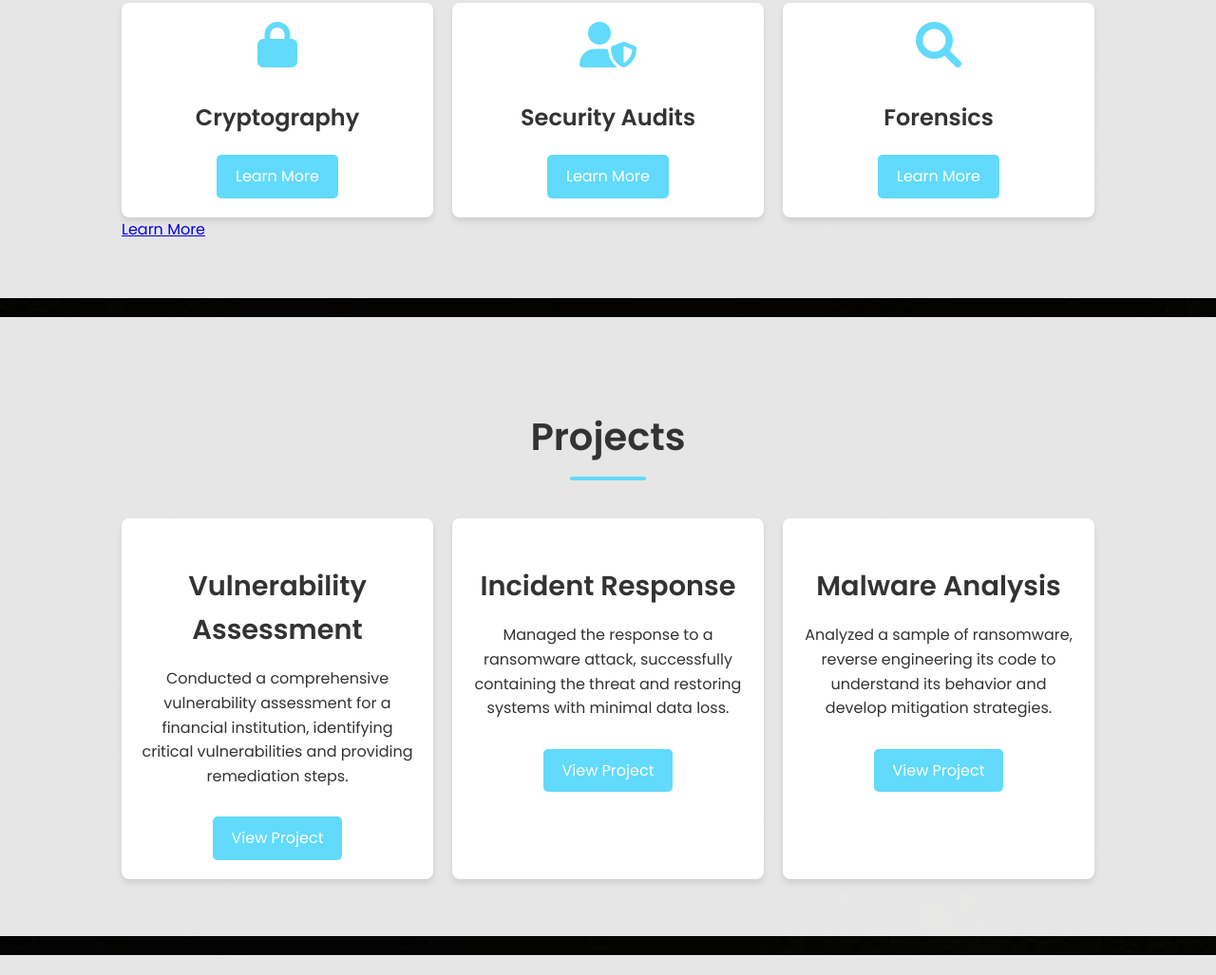
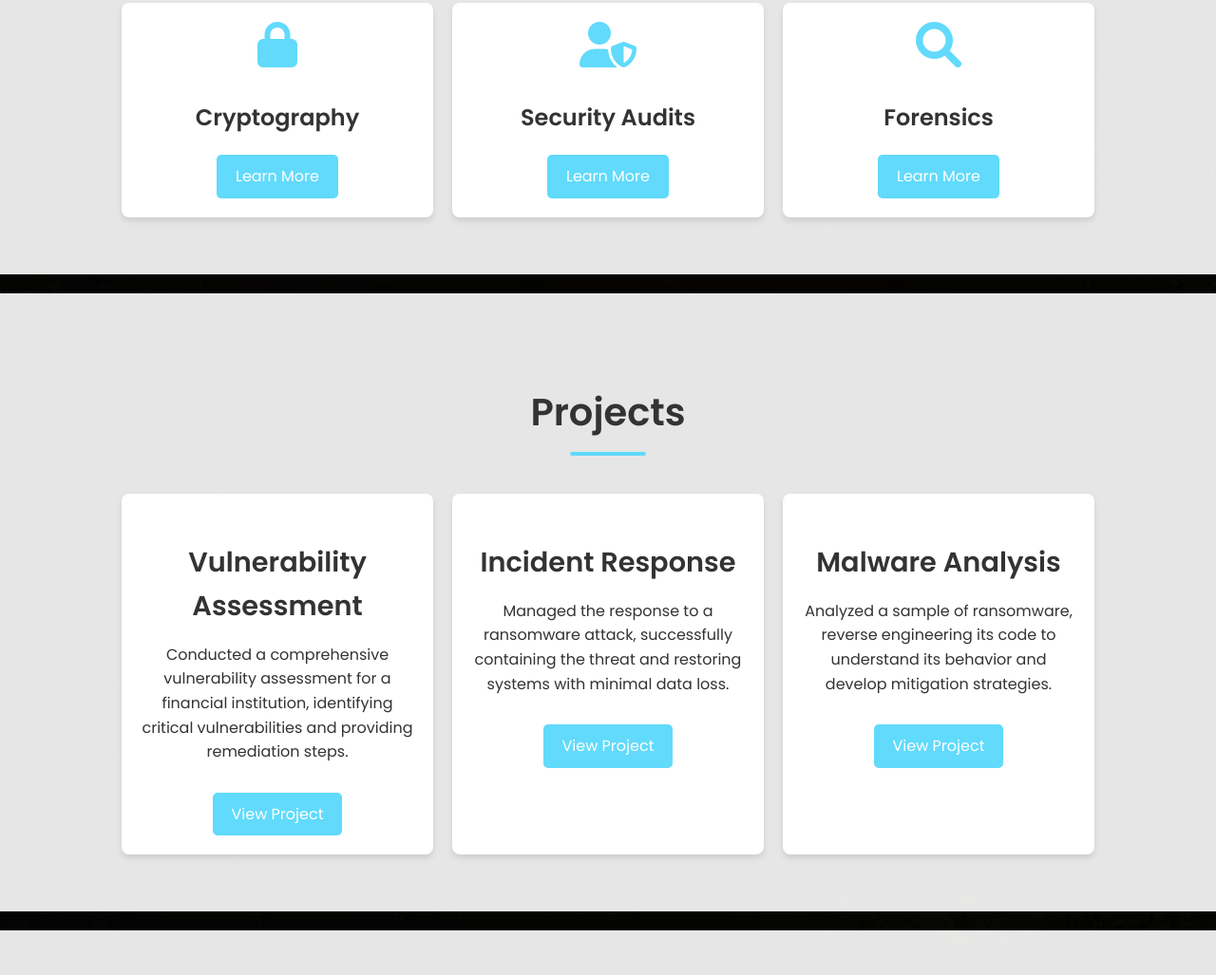
Before and after one commit to AlooshMoha23/CV.github.io, a plain HTML site: page index.html in a window 1280 px wide. Shown: the part 982-2009 px from the top of the page at 95% size. Drawn offline with Linux system fonts and the light colour scheme.

Commit message:
Update index.html

```diff
--- a/index.html
+++ b/index.html
@@ -289,7 +289,6 @@
                     <a href="scripting.html" target="_blank">Learn More</a>
                 </div>
             </div>
-              <a href="scripting.html" target="_blank">Learn More</a>
                 </div>
             </div>
         </div>
```
